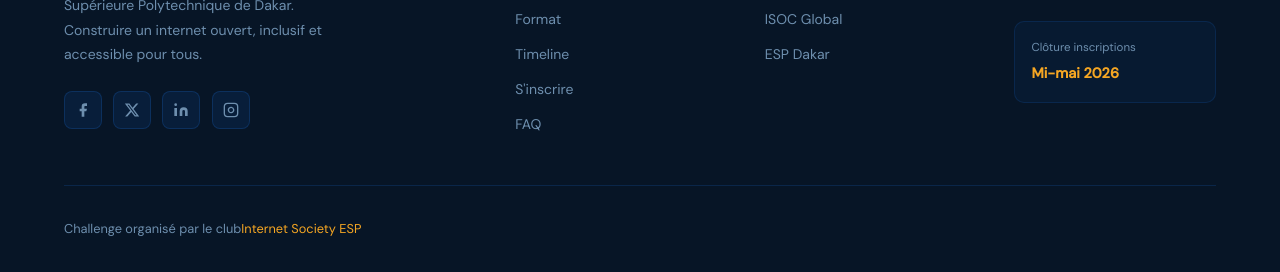
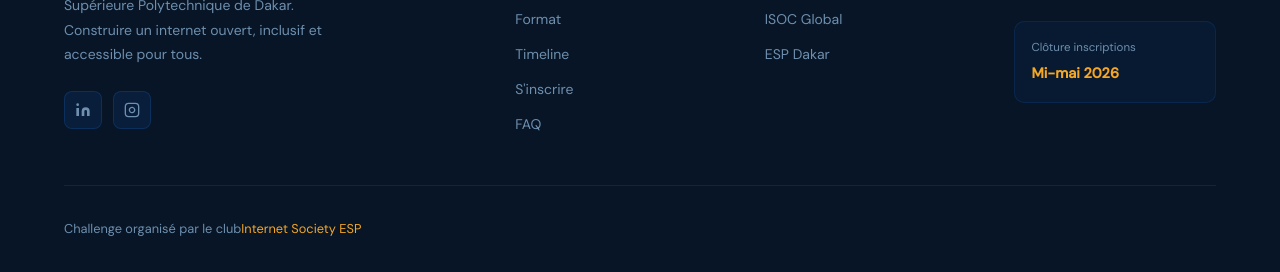
Before and after one commit to rassoul7/IEDI, a website: page index.html in a window 1280 px wide. Shown: the part 7495-7767 px from the top of the page. Drawn offline with nearby package versions, Linux system fonts and the light colour scheme.

Commit message:
fix: Lien vers mes réseaux

```diff
--- a/index.html
+++ b/index.html
@@ -2242,16 +2242,10 @@
           Construire un internet ouvert, inclusif et accessible pour tous.
         </p>
         <div class="footer-socials">
-          <a href="#" class="social-btn" aria-label="Facebook">
-            <svg width="16" height="16" fill="currentColor" viewBox="0 0 24 24"><path d="M18 2h-3a5 5 0 00-5 5v3H7v4h3v8h4v-8h3l1-4h-4V7a1 1 0 011-1h3z"/></svg>
-          </a>
-          <a href="#" class="social-btn" aria-label="Twitter/X">
-            <svg width="16" height="16" fill="currentColor" viewBox="0 0 24 24"><path d="M18.244 2.25h3.308l-7.227 8.26 8.502 11.24H16.17l-5.214-6.817L4.99 21.75H1.68l7.73-8.835L1.254 2.25H8.08l4.713 6.231zm-1.161 17.52h1.833L7.084 4.126H5.117z"/></svg>
-          </a>
-          <a href="#" class="social-btn" aria-label="LinkedIn">
+          <a href="https://www.linkedin.com/in/isoc-esp-56a8a4404?trk=contact-info" class="social-btn" aria-label="LinkedIn">
             <svg width="16" height="16" fill="currentColor" viewBox="0 0 24 24"><path d="M16 8a6 6 0 016 6v7h-4v-7a2 2 0 00-2-2 2 2 0 00-2 2v7h-4v-7a6 6 0 016-6zM2 9h4v12H2z"/><circle cx="4" cy="4" r="2" fill="currentColor"/></svg>
           </a>
-          <a href="#" class="social-btn" aria-label="Instagram">
+          <a href="Www.instagram.com/isoc_esp" class="social-btn" aria-label="Instagram">
             <svg width="16" height="16" fill="none" stroke="currentColor" stroke-width="2" viewBox="0 0 24 24"><rect x="2" y="2" width="20" height="20" rx="5" ry="5"/><path d="M16 11.37A4 4 0 1112.63 8 4 4 0 0116 11.37z"/><line x1="17.5" y1="6.5" x2="17.51" y2="6.5"/></svg>
           </a>
         </div>
```
